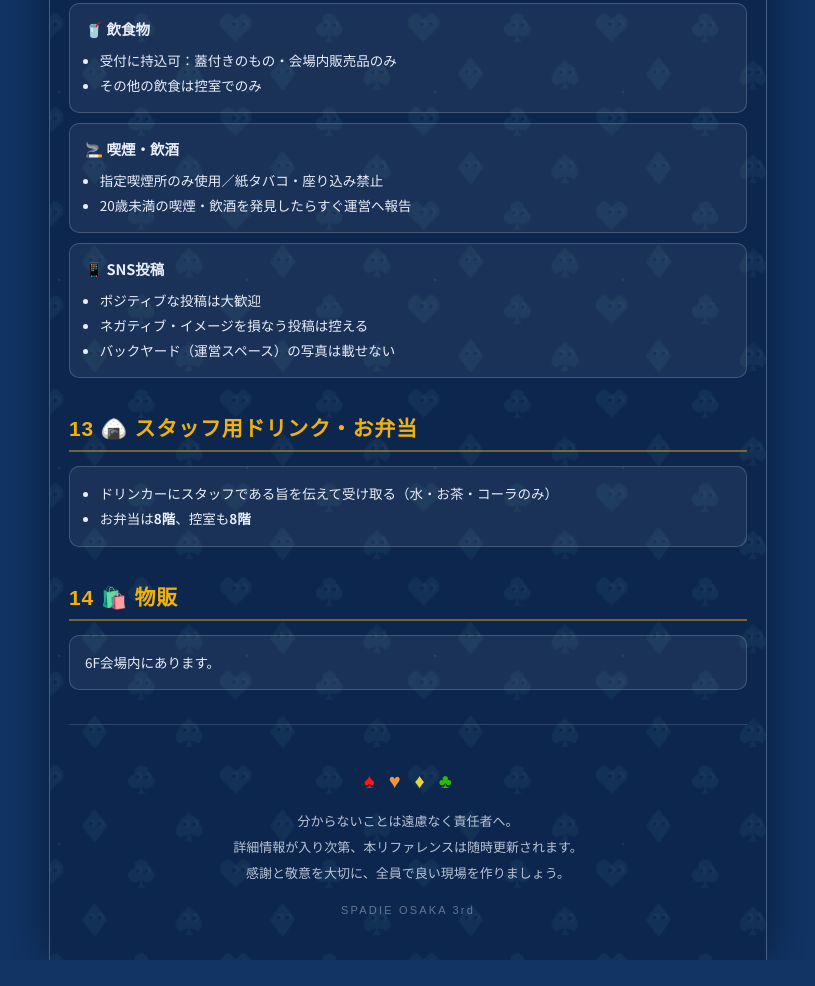
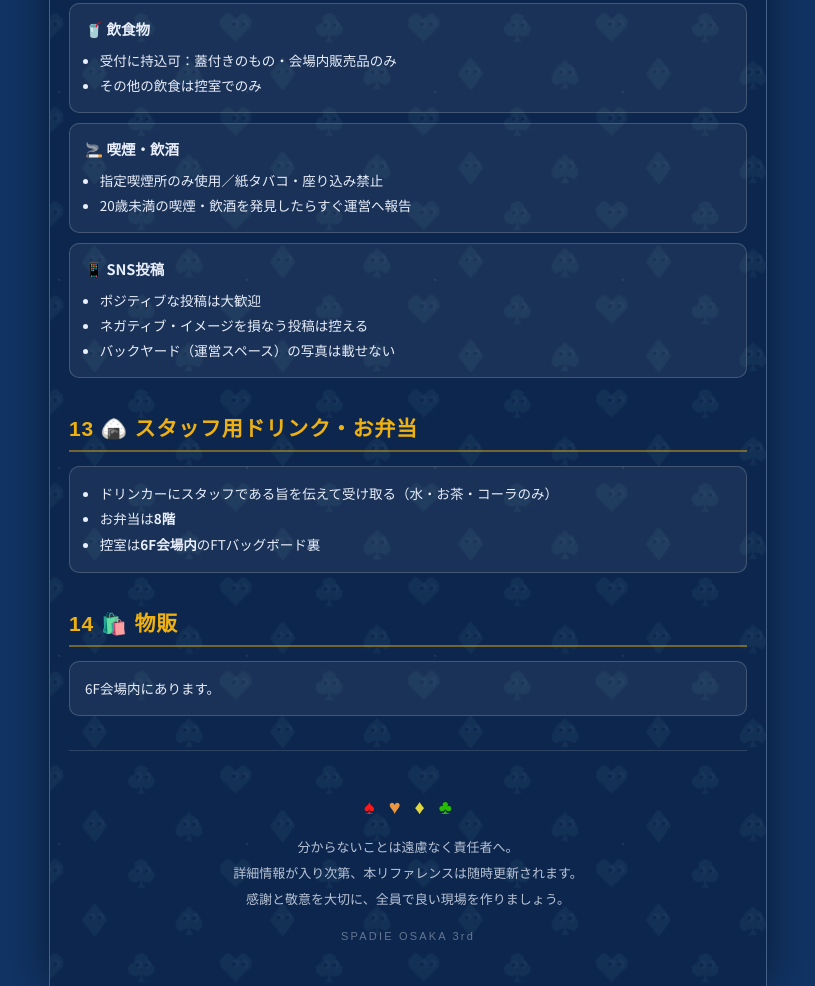
Before and after one commit to tanakat-design/soudan, a plain HTML site: page spadie-osaka/index.html in a window 1280 px wide. Shown: the part 5887-6873 px from the top of the page, without its empty margins (232-1047 px from the left). Before the commit the page ends 6847 px from the top, so only its background shows below. Drawn offline with nearby package versions, Linux system fonts and the light colour scheme; a web font is replaced by a local one.

Commit message:
控室を6F会場内（FTバッグボード裏）に修正
お弁当は8階のまま、控室のみ6F会場内へ変更。

Co-Authored-By: Claude Opus 5 <noreply@anthropic.com>
Claude-Session: https://claude.ai/code/session_01DG1g8SkFMSahLPqdZeHgxq

```diff
--- a/spadie-osaka/index.html
+++ b/spadie-osaka/index.html
@@ -441,7 +441,8 @@
           <div style="background:rgba(255,255,255,0.06); border:1px solid rgba(255,255,255,0.18); border-radius:10px; padding:14px 15px;">
             <ul style="margin:0; padding-left:1.1em; font-size:13.5px; line-height:1.9;">
               <li>ドリンカーにスタッフである旨を伝えて受け取る（水・お茶・コーラのみ）</li>
-              <li>お弁当は<strong>8階</strong>、控室も<strong>8階</strong></li>
+              <li>お弁当は<strong>8階</strong></li>
+              <li>控室は<strong>6F会場内</strong>のFTバッグボード裏</li>
             </ul>
           </div>
         </section>
```
